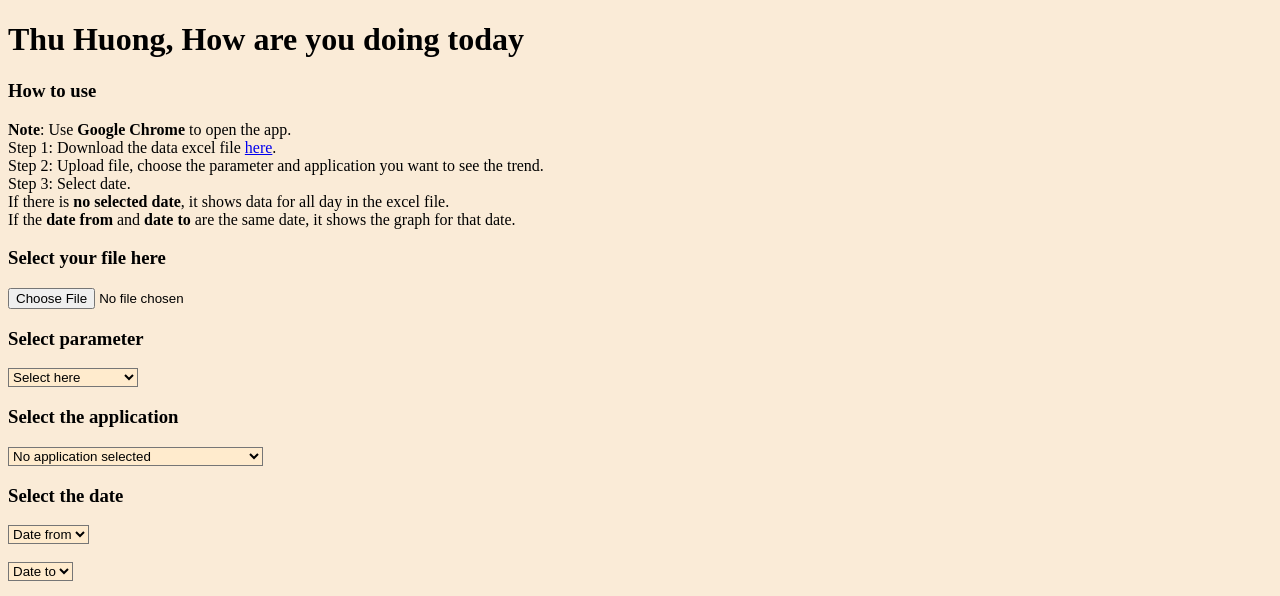
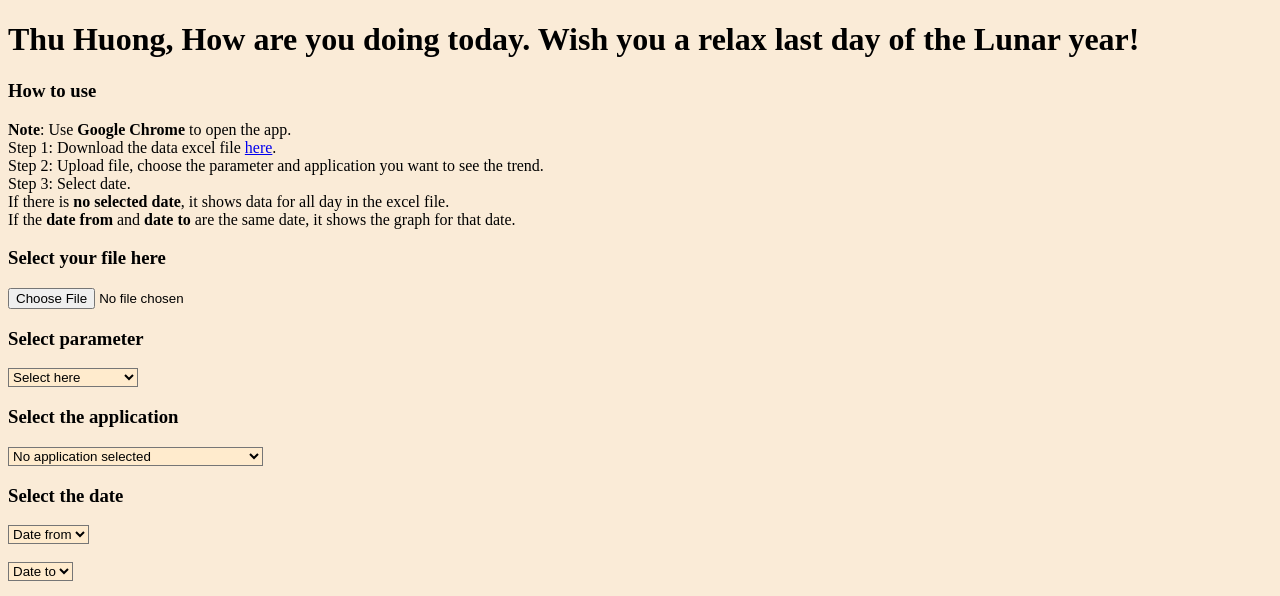
Before and after one commit to gemmy94/graph-trend-app, a website with bundled scripts: page index.html in a window 1280 px wide. Shown: the top 596 px of the page. Built offline with nearby package versions, Linux system fonts and the light colour scheme.

Commit message:
Just for fun 2

```diff
--- a/index.html
+++ b/index.html
@@ -12,7 +12,7 @@
     <script src="https://cdnjs.cloudflare.com/ajax/libs/xlsx/0.18.5/xlsx.full.min.js"></script>
     <script src="https://cdnjs.cloudflare.com/ajax/libs/Chart.js/2.9.4/Chart.js"></script>
 
-    <h1>Thu Huong, How are you doing today</h1>
+    <h1>Thu Huong, How are you doing today. Wish you a relax last day of the Lunar year!</h1>
 
     <h3>How to use</h3>
     <p>
```
